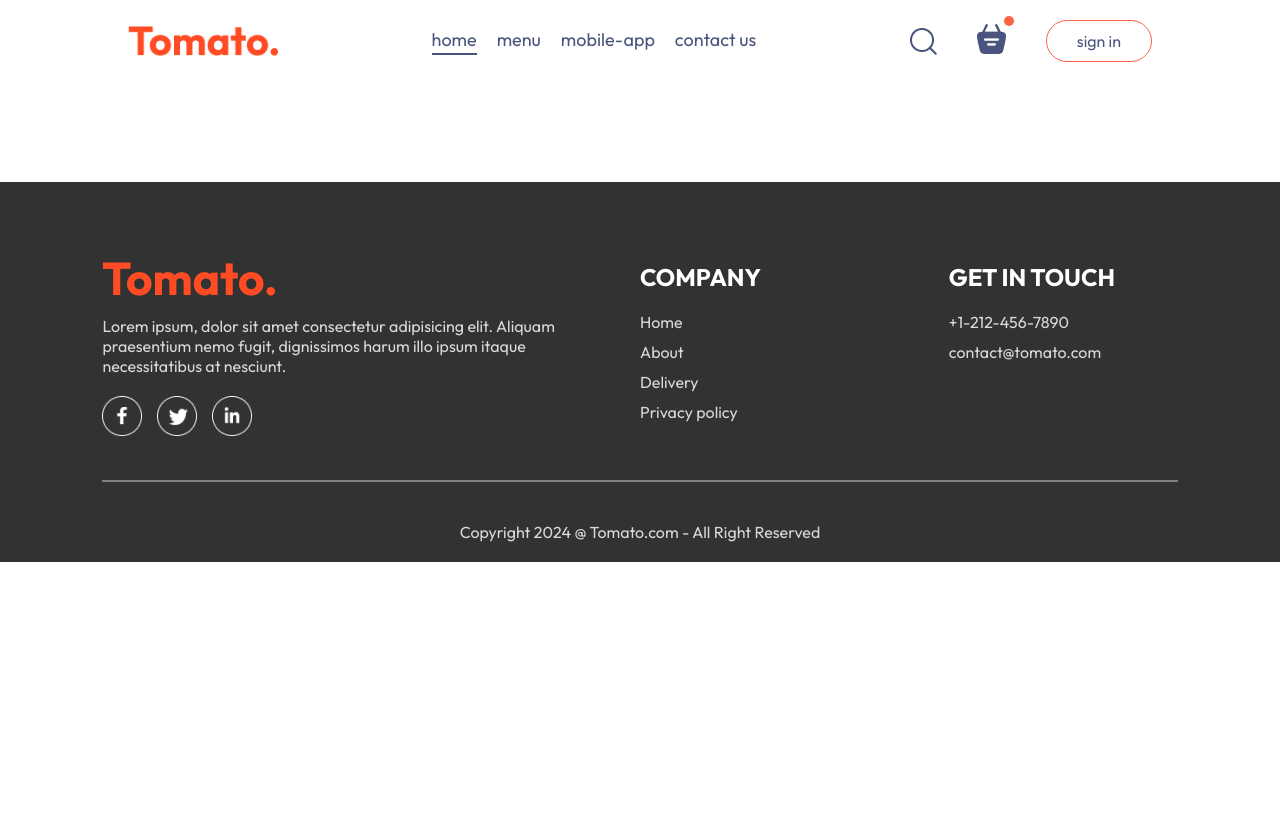
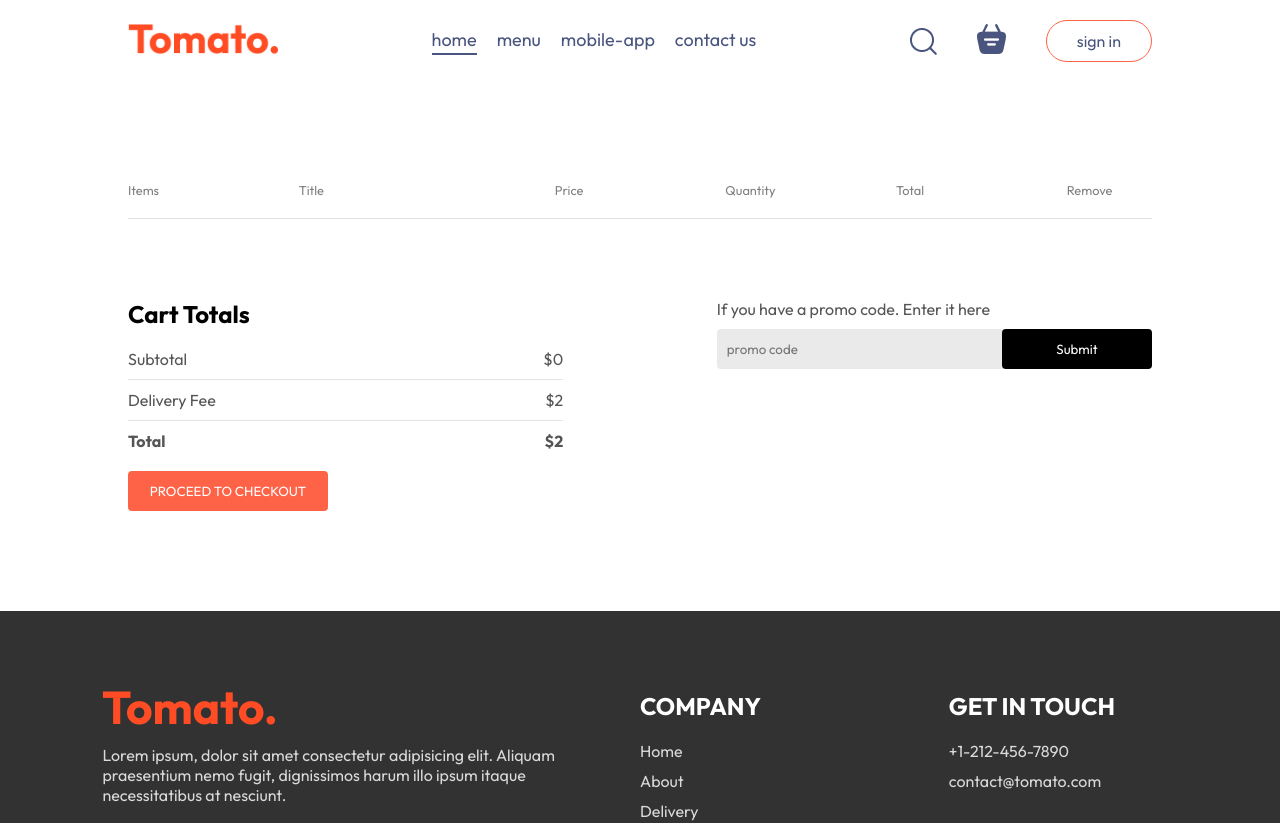
Before and after one commit to nlinh1509/Food_delivery, a React (Vite) app in the folder front-end/: page /cart in a window 1280 px wide. Shown: the top 823 px of the page. Before the commit the page ends 800 px from the top, so only its background shows below. Built offline with nearby package versions, Linux system fonts and the light colour scheme.

Commit message:
totalcart

```diff
--- a/front-end/src/App.jsx
+++ b/front-end/src/App.jsx
@@ -1,16 +1,20 @@
-import React from "react";
+import React, { useState } from "react";
 import Navbar from "./components/Navbar/Navbar";
 import { Route, Routes } from "react-router-dom";
 import Home from "./pages/Home/Home";
 import Cart from "./pages/Cart/Cart";
 import PlaceOrder from "./pages/PlaceOrder/PlaceOrder";
 import Footer from "./components/Footer/Footer";
+import LoginPopup from "./components/LoginPopup/LoginPopup";
 
 const App = () => {
+  const [showLogin, setShowLogin] = useState(false);
+
   return (
     <>
+      {showLogin ? <LoginPopup setShowLogin={setShowLogin} /> : <> </>}
       <div className="app">
-        <Navbar />
+        <Navbar setShowLogin={setShowLogin} />
         <Routes>
           <Route path="/" element={<Home />} />
           <Route path="/cart" element={<Cart />} />
--- a/front-end/src/components/Navbar/Navbar.jsx
+++ b/front-end/src/components/Navbar/Navbar.jsx
@@ -1,39 +1,49 @@
-import React, { useState } from "react";
+import React, { useContext, useState } from "react";
 import "./Navbar.css";
 import { assets } from "../../assets/assets";
 import { Link } from "react-router-dom";
+import { StoreContext } from "../../context/StoreContext";
 
-const Navbar = () => {
+const Navbar = ({ setShowLogin }) => {
   // useState là khởi tạo giá trị ban đầu khi mở web
   const [current_menu, update_menu] = useState("home");
+
+  const{getTotalCartAmount} = useContext(StoreContext)
+
   return (
     <div className="navbar">
-      <img src={assets.logo} alt="" className="logo" />
+      <Link to = '/'>
+        <img src={assets.logo} alt="" className="logo" />
+      </Link>
 
       <ul className="navbar_menu">
         {/* khi click vào home, update_menu là home */}
         {/* lúc này current_menu là home sẽ được active,
         nếu k thì là rỗng (không có gì xảy ra)  */}
-        <Link to = '/'
+        <Link
+          to="/"
           onClick={() => update_menu("home")}
           className={current_menu === "home" ? "active" : ""}
         >
           home
         </Link>
-        <a href="#explore_menu"
+        <a
+          href="#explore_menu"
           onClick={() => update_menu("menu")}
           className={current_menu === "menu" ? "active" : ""}
         >
           menu
         </a>
 
-        <a href="#app_download"
+        <a
+          href="#app_download"
           onClick={() => update_menu("mobile_app")}
           className={current_menu === "mobile_app" ? "active" : ""}
         >
           mobile-app
         </a>
-        <a href="#footer"
+        <a
+          href="#footer"
           onClick={() => update_menu("contact_us")}
           className={current_menu === "contact_us" ? "active" : ""}
         >
@@ -45,11 +55,14 @@
         <img src={assets.search_icon} alt="" />
 
         <div className="navbar_search_icon">
-          <img src={assets.basket_icon} alt="" />
-          <div className="dot"></div>
+          <Link to="/cart">
+            <img src={assets.basket_icon} alt="" />
+          </Link>
+
+          <div className={getTotalCartAmount()=== 0 ? "" :"dot"}></div>
         </div>
 
-        <button>sign in</button>
+        <button onClick={() => setShowLogin(true)}>sign in</button>
       </div>
     </div>
   );
--- a/front-end/src/context/StoreContext.jsx
+++ b/front-end/src/context/StoreContext.jsx
@@ -9,7 +9,6 @@
   // thêm vào
   const addToCart = (itemId) => {
     if (!cartItems[itemId]) {
-
       // prev[itemId] là giá chị cũ mới nhất của cartItems có id ..
       //...prev: là copy tất cả cả gía trị cũ của cart items
       setCartItems((prev) => ({ ...prev, [itemId]: 1 }));
@@ -23,9 +22,16 @@
     setCartItems((prev) => ({ ...prev, [itemId]: prev[itemId] - 1 }));
   };
 
-  useEffect(() => {
-    console.log(cartItems);
-  }, [cartItems]);
+  const getTotalCartAmount = () => {
+    let totalAmount = 0;
+    for (const item in cartItems) {
+      if (cartItems[item] > 0) {
+        let itemInfo = food_list.find((product) => product._id === item);
+        totalAmount += itemInfo.price * cartItems[item];
+      }
+    }
+    return totalAmount;
+  };
 
   const contextValue = {
     food_list,
@@ -33,6 +39,7 @@
     setCartItems,
     addToCart,
     removeFromCart,
+    getTotalCartAmount,
   };
 
   return (
--- a/front-end/src/pages/Cart/Cart.css
+++ b/front-end/src/pages/Cart/Cart.css
@@ -0,0 +1,108 @@
+.cart {
+  margin-top: 100px;
+}
+
+.cart_items_title {
+  display: grid;
+  grid-template-columns: 1fr 1.5fr 1fr 1fr 1fr 0.5fr;
+  align-items: center;
+  color: grey;
+  font-size: max(1vw, 12px);
+}
+
+.cart_items_item {
+  margin: 10px 0px;
+  color: black;
+}
+
+.cart_items_item img {
+  width: 50px;
+}
+
+.cart hr {
+  height: 1px;
+  background-color: #e2e2e2;
+  border: none;
+}
+
+.cross {
+  cursor: pointer;
+}
+
+.cart_bottom {
+  margin-top: 80px;
+  display: flex;
+  justify-content: space-between;
+  gap: max(12vw, 20px);
+}
+
+.cart_total {
+  flex: 1;
+  display: flex;
+  flex-direction: column;
+  gap: 20px;
+}
+
+.cart_total_details {
+  display: flex;
+  justify-content: space-between;
+  color: #555;
+}
+
+.cart_total hr {
+  margin: 10px 0px;
+}
+
+.cart_total button {
+  border: none;
+  color: white;
+  background-color: tomato;
+  width: max(15vw, 200px);
+  padding: 12px 0px;
+  border-radius: 4px;
+  cursor: pointer;
+}
+
+.cart_promocode {
+  flex: 1;
+}
+
+.cart_promocode p {
+  color: #555;
+}
+
+.cart_promocode_inputs {
+  margin-top: 10px;
+  display: flex;
+  justify-content: space-between;
+  align-items: center;
+  background-color: #eaeaea;
+  border-radius: 4px;
+}
+
+.cart_promocode_inputs input {
+  background: transparent;
+  border: none;
+  outline: none;
+  padding-left: 10px;
+}
+
+.cart_promocode_inputs button {
+  width: max(10vw, 150px);
+  padding: 12px 5px;
+  background-color: black;
+  border: none;
+  color: white;
+  border-radius: 4px;
+}
+
+@media (max-width: 750px) {
+    .cart_bottom{
+        flex-direction: column-reverse;
+    }
+    .cart_promocode{
+        justify-content: start;
+    }
+
+
+}
--- a/front-end/src/pages/Cart/Cart.jsx
+++ b/front-end/src/pages/Cart/Cart.jsx
@@ -1,8 +1,76 @@
-import React from "react";
+import React, { useContext } from "react";
 import "./Cart.css";
+import { StoreContext } from "../../context/StoreContext";
 
 const Cart = () => {
-  return <div></div>;
+  const { cartItems, food_list, removeFromCart, getTotalCartAmount } = useContext(StoreContext);
+  return (
+    <div className="cart">
+      <div className="cart_items">
+        <div className="cart_items_title">
+          <p>Items</p>
+          <p>Title</p>
+          <p>Price</p>
+          <p>Quantity</p>
+          <p>Total</p>
+          <p>Remove</p>
+        </div>
+
+        <br />
+        <hr />
+        {food_list.map((item, index) => {
+          if (cartItems[item._id] > 0) {
+            return (
+              <div>
+                <div className="cart_items_title cart_items_item">
+                  <img src={item.image} alt="" />
+                  <p>{item.name}</p>
+                  <p>${item.price}</p>
+                  <p>{cartItems[item._id]}</p>
+                  <p>${item.price * cartItems[item._id]}</p>
+                  <p onClick={() => removeFromCart(item._id)} className="cross">
+                    x
+                  </p>
+                </div>
+                <hr />
+              </div>
+            );
+          }
+        })}
+      </div>
+      <div className="cart_bottom">
+        <div className="cart_total">
+          <h2>Cart Totals</h2>
+          <div>
+            <div className="cart_total_details">
+              <p>Subtotal</p>
+              <p>${getTotalCartAmount()}</p>
+            </div>
+            <hr />
+            <div className="cart_total_details">
+              <p>Delivery Fee</p>
+              <p>${2}</p>
+            </div>
+            <hr />
+            <div className="cart_total_details">
+              <b>Total</b>
+              <b>${getTotalCartAmount() +2}</b>
+            </div>
+          </div>
+          <button>PROCEED TO CHECKOUT</button>
+        </div>
+        <div className="cart_promocode">
+          <div>
+            <p>If you have a promo code. Enter it here</p>
+            <div className="cart_promocode_inputs">
+              <input type="text" placeholder="promo code" />
+              <button>Submit</button>
+            </div>
+          </div>
+        </div>
+      </div>
+    </div>
+  );
 };
 
 export default Cart;
```
